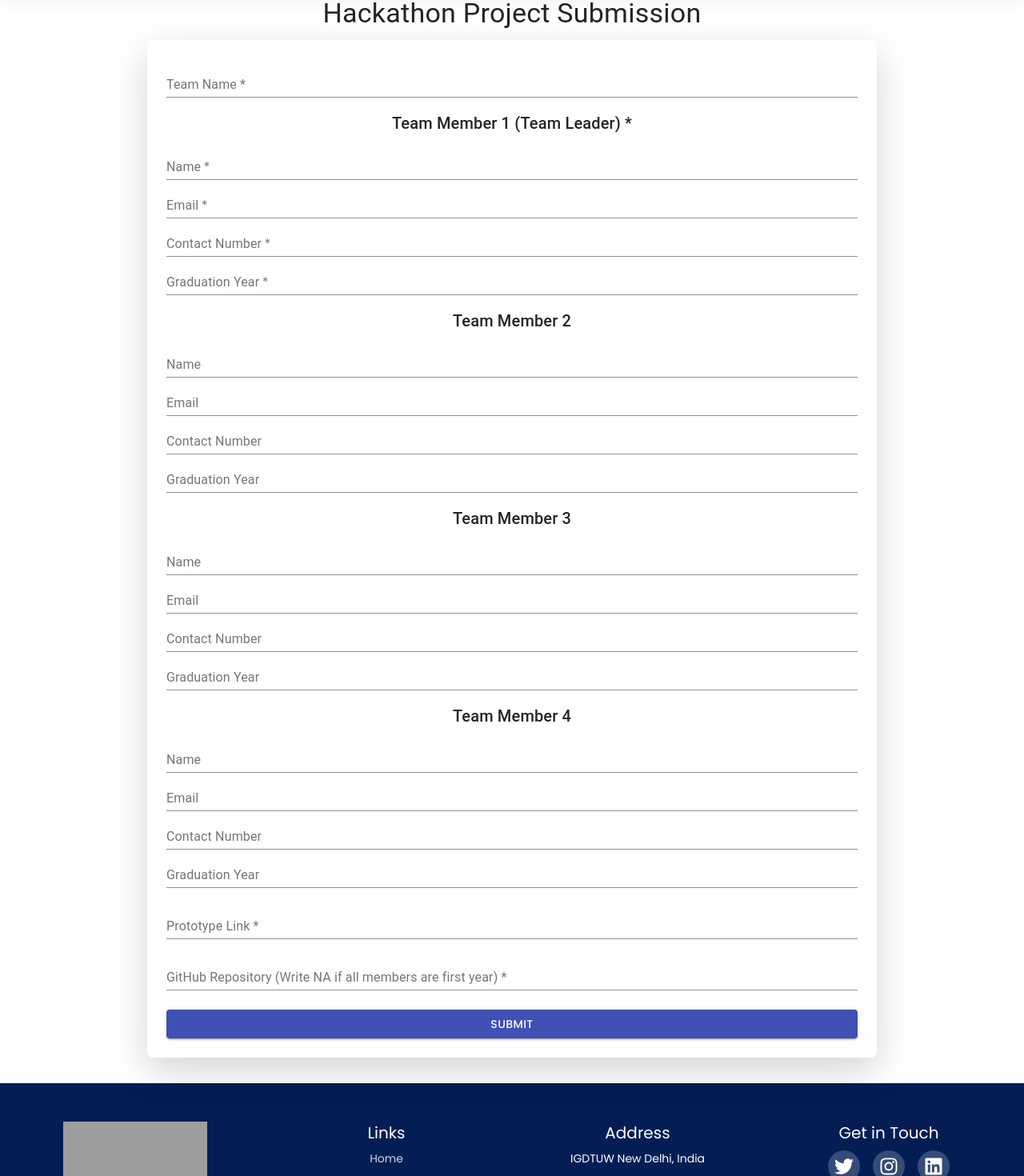
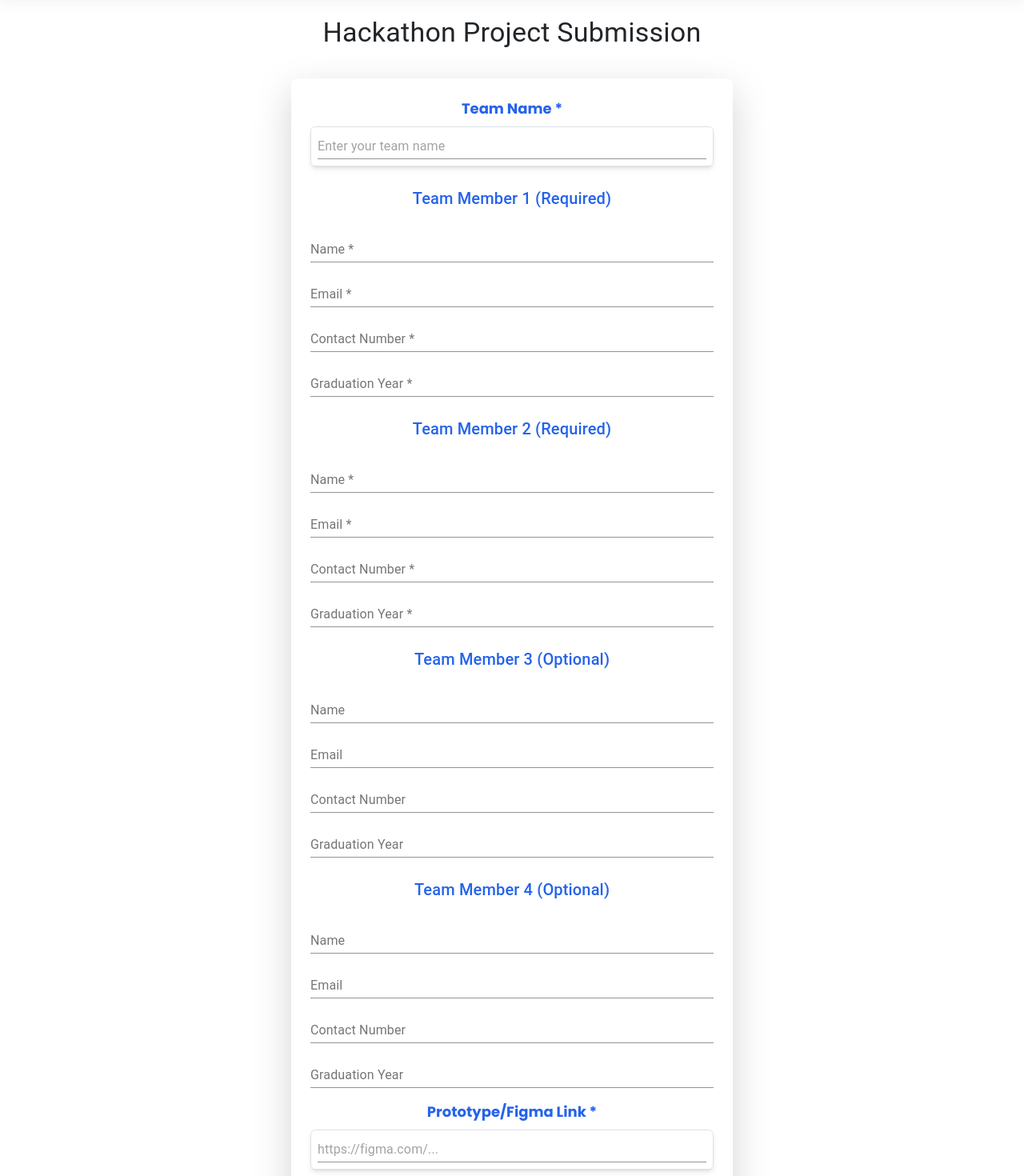
Before and after one commit to MicrosoftStudentChapterIGDTUW/reactmsc, a React (Create React App) app: page /hackitup/submission in a window 1280 px wide. Shown: the part 100-1570 px from the top of the page at 80% size. Built offline with nearby package versions, Linux system fonts and the light colour scheme; grey boxes are pictures that could not be loaded.

Commit message:
submit 2

```diff
--- a/src/pages/Hack-It-Up/SubmissionForm.js
+++ b/src/pages/Hack-It-Up/SubmissionForm.js
@@ -1,10 +1,10 @@
-import React, { useEffect } from 'react';
+import React, { useState, useEffect } from 'react';
 import { db } from '../../firebase.config';
 import { collection, addDoc } from 'firebase/firestore';
 import * as Yup from 'yup';
 import AOS from 'aos';
 import 'aos/dist/aos.css';
-import { Container, Box, Typography, Button, CircularProgress, TextField } from '@material-ui/core';
+import { Container, Box, Typography, Button, CircularProgress, TextField, Dialog, DialogTitle, DialogContent, DialogActions } from '@material-ui/core';
 import { Formik, Form, Field } from 'formik';
 
 const validationSchema = Yup.object().shape({
@@ -12,147 +12,60 @@ const validationSchema = Yup.object().shape({
     .required('Team name is required')
     .min(2, 'Team name must be at least 2 characters')
     .max(50, 'Team name must not exceed 50 characters'),
-
-    member1Name: Yup.string()
-        .required('Team member 1 name is required'),
-    member1Email: Yup.string()
-        .email('Invalid email')
-        .required('Team member 1 email is required'),
-    member1Contact: Yup.string()
-        .matches(/^[0-9]{10}$/, 'Contact number must be 10 digits')
-        .required('Team member 1 contact is required'),
-    member1GradYear: Yup.number()
-        .min(2024, 'Invalid graduation year')
-        .max(2028, 'Invalid graduation year')
-        .required('Team member 1 graduation year is required'),
-
-    member2Name: Yup.string(),
-    member2Email: Yup.string()
-        .email('Invalid email')
-        .when('member2Name', {
-            is: val => val && val.length > 0,
-            then: Yup.string().required('Email is required when name is provided')
-        }),
-    member2Contact: Yup.string()
-        .matches(/^[0-9]{10}$/, 'Contact number must be 10 digits'),
-    member2GradYear: Yup.number()
-        .min(2024, 'Invalid graduation year')
-        .max(2028, 'Invalid graduation year'),
-
+  member1Name: Yup.string().required('Team member 1 name is required'),
+  member1Email: Yup.string().email('Invalid email').required('Team member 1 email is required'),
+  member1Contact: Yup.string().required('Team member 1 contact is required'),
+  member1GradYear: Yup.string().required('Team member 1 graduation year is required'),
+  member2Name: Yup.string().required('Team member 2 name is required'),
+  member2Email: Yup.string().email('Invalid email').required('Team member 2 email is required'),
+  member2Contact: Yup.string().required('Team member 2 contact is required'),
+  member2GradYear: Yup.string().required('Team member 2 graduation year is required'),
   member3Name: Yup.string(),
-    member3Email: Yup.string()
-        .email('Invalid email')
-        .when('member3Name', {
-            is: val => val && val.length > 0,
-            then: Yup.string().required('Email is required when name is provided')
-        }),
-    member3Contact: Yup.string()
-        .matches(/^[0-9]{10}$/, 'Contact number must be 10 digits'),
-    member3GradYear: Yup.number()
-        .min(2024, 'Invalid graduation year')
-        .max(2028, 'Invalid graduation year'),
-
+  member3Email: Yup.string().email('Invalid email'),
+  member3Contact: Yup.string(),
+  member3GradYear: Yup.string(),
   member4Name: Yup.string(),
-    member4Email: Yup.string()
-        .email('Invalid email')
-        .when('member4Name', {
-            is: val => val && val.length > 0,
-            then: Yup.string().required('Email is required when name is provided')
-        }),
-    member4Contact: Yup.string()
-        .matches(/^[0-9]{10}$/, 'Contact number must be 10 digits'),
-    member4GradYear: Yup.number()
-        .min(2024, 'Invalid graduation year')
-        .max(2028, 'Invalid graduation year'),
-
+  member4Email: Yup.string().email('Invalid email'),
+  member4Contact: Yup.string(),
+  member4GradYear: Yup.string(),
   prototypeLink: Yup.string()
-        .url('Please enter a valid URL')
-        .required('Prototype link is required'),
-
+    .required('Prototype/Figma link is required')
+    .url('Please enter a valid URL'),
   githubRepo: Yup.string()
-        .required('GitHub repository or NA is required')
-        .matches(
-            /^(https:\/\/github\.com\/[a-zA-Z0-9_-]+\/[a-zA-Z0-9_-]+|NA)$/i,
-            'Please enter a valid GitHub repository URL or NA'
-        )
+    .required('GitHub repository link is required')
 });
 
 const HackathonSubmission = () => {
+  const [loading, setLoading] = useState(false);
+  const [openDialog, setOpenDialog] = useState(false);
+
   useEffect(() => {
     AOS.init();
   }, []);
 
-    const handleSubmit = async (values, { setSubmitting, resetForm, setStatus }) => {
+  const handleSubmit = async (values, { resetForm }) => {
+    setLoading(true);
     try {
       await addDoc(collection(db, 'submissions'), {
         ...values,
         submittedAt: new Date(),
       });
-            setStatus({ success: true });
+      setOpenDialog(true);
       resetForm();
     } catch (error) {
       console.error('Submission error:', error);
-            setStatus({ error: 'Failed to submit. Please try again.' });
+      alert('Failed to submit. Please try again.');
     } finally {
-            setSubmitting(false);
+      setLoading(false);
     }
   };
 
-    const renderMemberFields = (memberNum) => (
-        <Box mb={4} data-aos="fade-up">
-            <Typography variant="h6" gutterBottom>
-                Team Member {memberNum} {memberNum === 1 ? '(Team Leader) *' : ''}
-            </Typography>
-            <Box mb={2}>
-                <Field
-                    name={`member${memberNum}Name`}
-                    as={TextField}
-                    label="Name"
-                    fullWidth
-                    required={memberNum === 1}
-                />
-            </Box>
-            <Box mb={2}>
-                <Field
-                    name={`member${memberNum}Email`}
-                    as={TextField}
-                    label="Email"
-                    type="email"
-                    fullWidth
-                    required={memberNum === 1}
-                />
-            </Box>
-            <Box mb={2}>
-                <Field
-                    name={`member${memberNum}Contact`}
-                    as={TextField}
-                    label="Contact Number"
-                    fullWidth
-                    required={memberNum === 1}
-                />
-            </Box>
-            <Box mb={2}>
-                <Field
-                    name={`member${memberNum}GradYear`}
-                    as={TextField}
-                    label="Graduation Year"
-                    type="number"
-                    fullWidth
-                    required={memberNum === 1}
-                />
-            </Box>
-        </Box>
-    );
+  const handleCloseDialog = () => {
+    setOpenDialog(false);
+    window.location.reload(); // Refresh the page
+  };
 
-    return (
-        <Container maxWidth="md">
-            <Box my={4}>
-                <Typography variant="h4" component="h1" gutterBottom align="center">
-                    Hackathon Project Submission
-                </Typography>
-
-                <Formik
-                    initialValues={{
+  const initialValues = {
     teamName: '',
     member1Name: '',
     member1Email: '',
@@ -171,73 +84,229 @@ const HackathonSubmission = () => {
     member4Contact: '',
     member4GradYear: '',
     prototypeLink: '',
-                        githubRepo: ''
-                    }}
+    githubRepo: '',
+  };
+
+  return (
+    <Container maxWidth="sm">
+      <Box my={4}>
+        <Typography variant="h4" component="h1" gutterBottom className="text-4xl text-darkblue font-bold py-4">
+          Hackathon Project Submission
+        </Typography>
+
+        <Formik
+          initialValues={initialValues}
           validationSchema={validationSchema}
           onSubmit={handleSubmit}
         >
-                    {({ errors, touched, isSubmitting, status }) => (
+          {({ errors, touched }) => (
             <Form className="space-y-4 p-6 bg-white shadow-lg rounded-lg">
-                            <Box mb={4} data-aos="fade-up">
+              {/* Team Name */}
+              <Box mb={2} data-aos="fade-up">
+                <label className="block text-blue-600 text-lg font-bold mb-2">
+                  Team Name *
+                </label>
                 <Field
                   name="teamName"
                   as={TextField}
-                                    label="Team Name *"
+                  placeholder="Enter your team name"
                   fullWidth
-                                    error={touched.teamName && Boolean(errors.teamName)}
-                                    helperText={touched.teamName && errors.teamName}
+                  className="p-2 text-lg shadow-md rounded border border-gray-300"
                 />
               </Box>
 
-                            {[1, 2, 3, 4].map(num => renderMemberFields(num))}
+              {/* Team Member 1 */}
+              <Typography variant="h6" className="text-blue-600 font-bold mt-4">Team Member 1 (Required)</Typography>
+              <Box mb={2} data-aos="fade-up">
+                <Field
+                  name="member1Name"
+                  as={TextField}
+                  label="Name *"
+                  fullWidth
+                  className="mb-2"
+                />
+                <Field
+                  name="member1Email"
+                  as={TextField}
+                  label="Email *"
+                  fullWidth
+                  className="mb-2"
+                />
+                <Field
+                  name="member1Contact"
+                  as={TextField}
+                  label="Contact Number *"
+                  fullWidth
+                  className="mb-2"
+                />
+                <Field
+                  name="member1GradYear"
+                  as={TextField}
+                  label="Graduation Year *"
+                  fullWidth
+                />
+              </Box>
 
-                            <Box mb={4} data-aos="fade-up">
+              {/* Team Member 2 */}
+              <Typography variant="h6" className="text-blue-600 font-bold mt-4">Team Member 2 (Required)</Typography>
+              <Box mb={2} data-aos="fade-up">
+                <Field
+                  name="member2Name"
+                  as={TextField}
+                  label="Name *"
+                  fullWidth
+                  className="mb-2"
+                />
+                <Field
+                  name="member2Email"
+                  as={TextField}
+                  label="Email *"
+                  fullWidth
+                  className="mb-2"
+                />
+                <Field
+                  name="member2Contact"
+                  as={TextField}
+                  label="Contact Number *"
+                  fullWidth
+                  className="mb-2"
+                />
+                <Field
+                  name="member2GradYear"
+                  as={TextField}
+                  label="Graduation Year *"
+                  fullWidth
+                />
+              </Box>
+
+              {/* Team Member 3 */}
+              <Typography variant="h6" className="text-blue-600 font-bold mt-4">Team Member 3 (Optional)</Typography>
+              <Box mb={2} data-aos="fade-up">
+                <Field
+                  name="member3Name"
+                  as={TextField}
+                  label="Name"
+                  fullWidth
+                  className="mb-2"
+                />
+                <Field
+                  name="member3Email"
+                  as={TextField}
+                  label="Email"
+                  fullWidth
+                  className="mb-2"
+                />
+                <Field
+                  name="member3Contact"
+                  as={TextField}
+                  label="Contact Number"
+                  fullWidth
+                  className="mb-2"
+                />
+                <Field
+                  name="member3GradYear"
+                  as={TextField}
+                  label="Graduation Year"
+                  fullWidth
+                />
+              </Box>
+
+              {/* Team Member 4 */}
+              <Typography variant="h6" className="text-blue-600 font-bold mt-4">Team Member 4 (Optional)</Typography>
+              <Box mb={2} data-aos="fade-up">
+                <Field
+                  name="member4Name"
+                  as={TextField}
+                  label="Name"
+                  fullWidth
+                  className="mb-2"
+                />
+                <Field
+                  name="member4Email"
+                  as={TextField}
+                  label="Email"
+                  fullWidth
+                  className="mb-2"
+                />
+                <Field
+                  name="member4Contact"
+                  as={TextField}
+                  label="Contact Number"
+                  fullWidth
+                  className="mb-2"
+                />
+                <Field
+                  name="member4GradYear"
+                  as={TextField}
+                  label="Graduation Year"
+                  fullWidth
+                />
+              </Box>
+
+              {/* Prototype Link */}
+              <Box mb={2} data-aos="fade-up">
+                <label className="block text-blue-600 text-lg font-bold mb-2">
+                  Prototype/Figma Link *
+                </label>
                 <Field
                   name="prototypeLink"
                   as={TextField}
-                                    label="Prototype Link *"
+                  placeholder="https://figma.com/..."
                   fullWidth
-                                    error={touched.prototypeLink && Boolean(errors.prototypeLink)}
-                                    helperText={touched.prototypeLink && errors.prototypeLink}
+                  className="p-2 text-lg shadow-md rounded border border-gray-300"
                 />
               </Box>
 
-                            <Box mb={4} data-aos="fade-up">
+              {/* GitHub Repo */}
+              <Box mb={2} data-aos="fade-up">
+                <label className="block text-blue-600 text-lg font-bold mb-2">
+                  GitHub Repository * (Write NA if all team members are first years)
+                </label>
                 <Field
                   name="githubRepo"
                   as={TextField}
-                                    label="GitHub Repository (Write NA if all members are first year) *"
+                  placeholder="https://github.com/... or NA"
                   fullWidth
-                                    error={touched.githubRepo && Boolean(errors.githubRepo)}
-                                    helperText={touched.githubRepo && errors.githubRepo}
+                  className="p-2 text-lg shadow-md rounded border border-gray-300"
                 />
               </Box>
 
-                            {status?.error && (
-                                <Box mb={2} color="error.main">
-                                    {status.error}
-                                </Box>
-                            )}
-
-                            {status?.success && (
-                                <Box mb={2} color="success.main">
-                                    Submission successful!
-                                </Box>
-                            )}
-
+              {/* Submit Button */}
               <Button
                 type="submit"
                 variant="contained"
                 color="primary"
                 fullWidth
-                                disabled={isSubmitting}
-                                className="mt-4"
+                className="w-full p-2 bg-blue-600 text-white text-lg font-bold rounded shadow-md hover:bg-blue-700"
+                disabled={loading}
               >
-                                {isSubmitting ? <CircularProgress size={24} /> : 'Submit'}
+                {loading ? <CircularProgress size={24} /> : 'Submit Project'}
               </Button>
+
             </Form>
           )}
         </Formik>
+
+        {/* Success Dialog */}
+        <Dialog
+          open={openDialog}
+          onClose={handleCloseDialog}
+          aria-labelledby="alert-dialog-title"
+        >
+          <DialogTitle id="alert-dialog-title">
+            {"Submission Successful!"}
+          </DialogTitle>
+          <DialogContent>
+            <Typography>
+              Your project has been successfully submitted.
+            </Typography>
+          </DialogContent>
+          <DialogActions>
+            <Button onClick={handleCloseDialog} color="primary" autoFocus>
+              OK
+            </Button>
+          </DialogActions>
+        </Dialog>
       </Box>
     </Container>
   );
```
Lines whose indentation alone changed are shown as unchanged.
